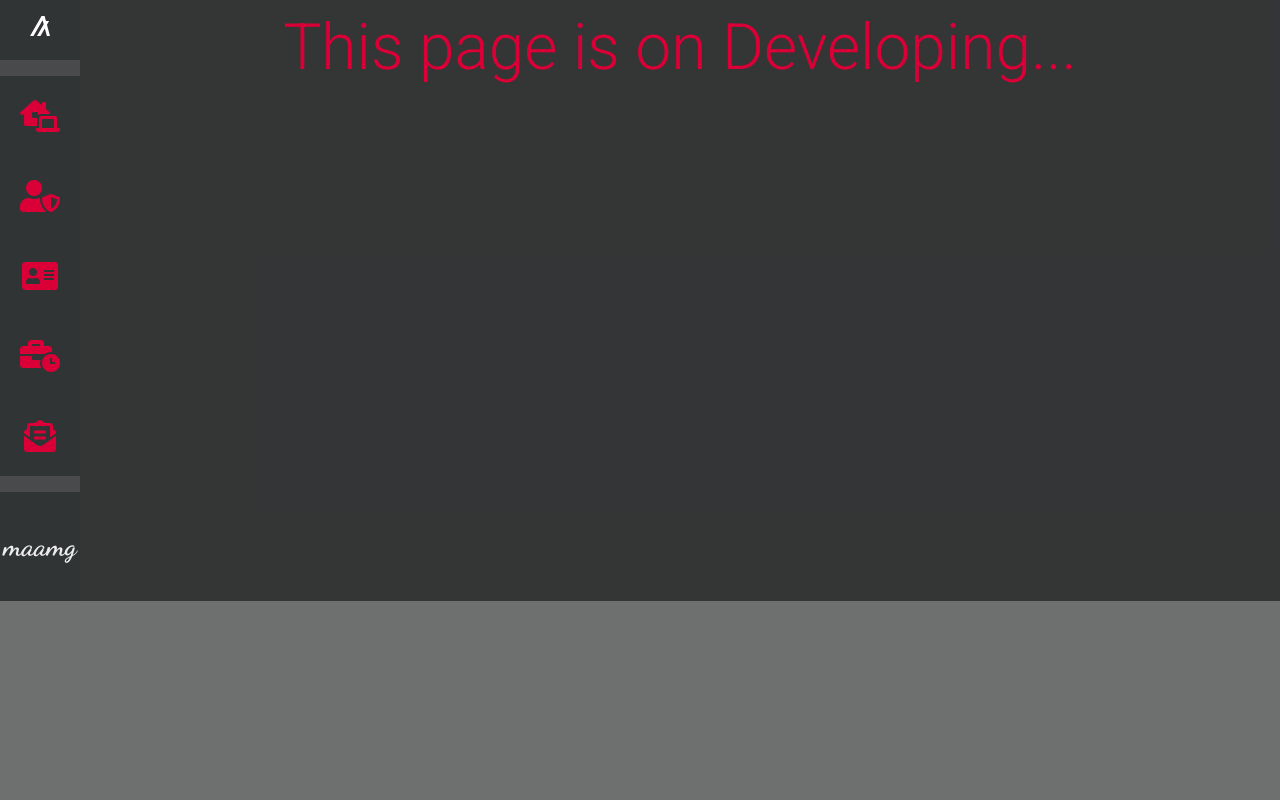
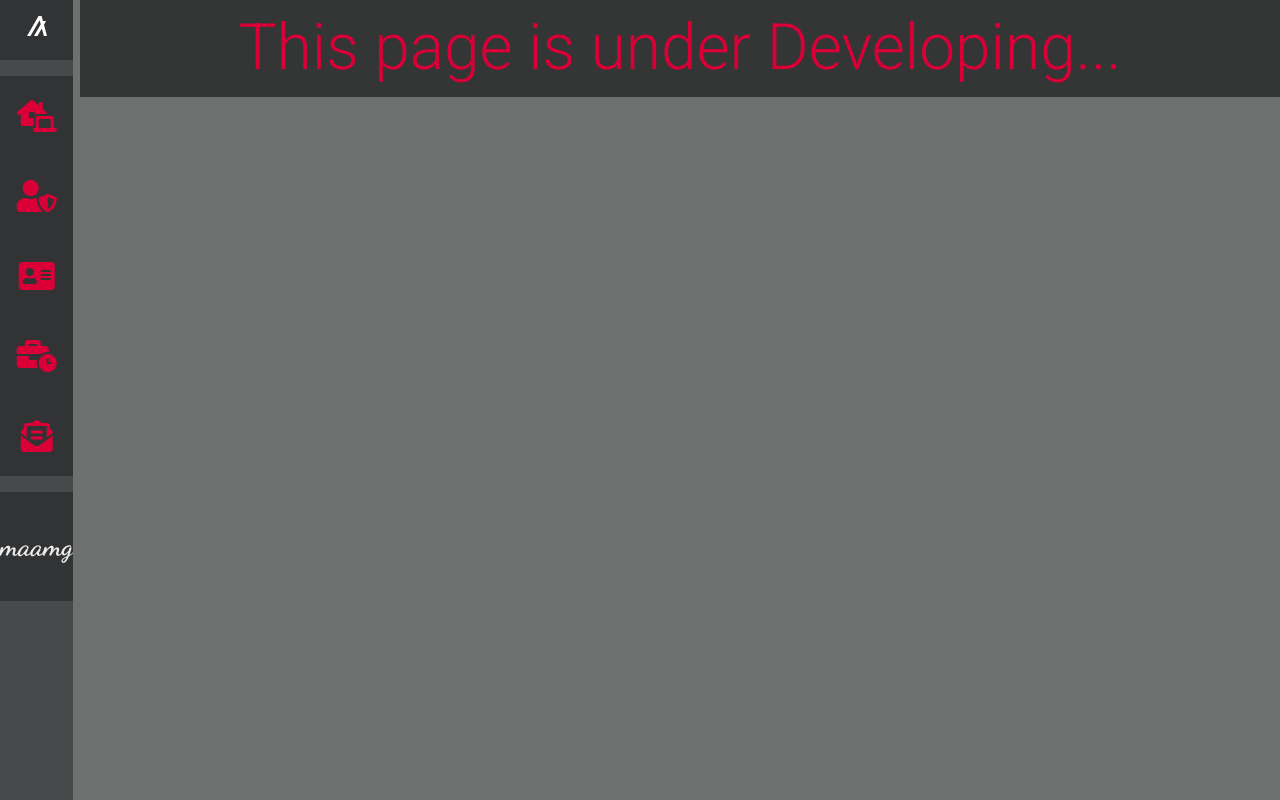
Before and after one commit to maamg/maamg, a plain HTML site: page contact.html in a window 1280 px wide. Drawn offline with Linux system fonts and the light colour scheme.

Commit message:
sidebar problem solved

```diff
--- a/contact.html
+++ b/contact.html
@@ -11,7 +11,7 @@
     <title>Abdul Aziz</title>
 </head>
 <body>
-    <div class="main">
+    <div class="full-content">
         <nav class='text-center bg-tertiary'>
             <div>
                 <svg id="Layer_1" data-name="Layer 1" class="my-1" style="fill:white" xmlns="http://www.w3.org/2000/svg" viewBox="0 0 113 113.4"><title>algorand-algo-logo</title><polygon points="19.6 113.4 36 85 52.4 56.7 68.7 28.3 71.4 23.8 72.6 28.3 77.6 47 72 56.7 55.6 85 39.3 113.4 58.9 113.4 75.3 85 83.8 70.3 87.8 85 95.4 113.4 113 113.4 105.4 85 97.8 56.7 95.8 49.4 108 28.3 90.2 28.3 89.6 26.2 83.4 3 82.6 0 65.5 0 65.1 0.6 49.1 28.3 32.7 56.7 16.4 85 0 113.4 19.6 113.4"/></svg>
@@ -43,8 +43,8 @@
                 <h3>maamg</h3>
             </div>
         </nav>
-        <section class="bg-primary">
-            <h1 class="xxl text-center marker">This page is on Developing...</h1>
+        <section class=" main bg-primary">
+            <h1 class="xxl text-center marker">This page is under Developing...</h1>
         </section>
     </div>
 </body>
--- a/style/style.css
+++ b/style/style.css
@@ -24,11 +24,9 @@ body{
     line-height: 1.6;
     color: #EDEDED;
     background-color: var(--primary-color) ;
-    /* background-image: url(/images/background-image.jpg); */
     background-size: cover;
     background-position: center;
     background-repeat: no-repeat;
-    /* background-attachment: fixed; */
 
 }
 
@@ -61,11 +59,25 @@ img{
 progress{
     width:100%;
 }
+
+.full-content{
+    display: grid;
+    grid-template-columns: 80px auto;
+    position: relative;
+    /* height: 100vh; */
+}
 /* navbar */
 nav{
+    grid-column: 1/2;
+    position:fixed;
     height: 100%;
+    -ms-overflow-style: none;
+    scrollbar-width: none;
+    overflow-y: scroll;
 }
-
+nav::-webkit-scrollbar{
+    display: none;
+}
 nav > div{
     background-color: var(--tertiary-color);
     /* margin: 5px 0; */
@@ -73,14 +85,14 @@ nav > div{
 #Layer_1{
     width: 20px;
 }
-.main{
-    display: grid;
-    grid-template-columns: 80px auto;
-}
+
 nav li h4{
     font-size: 15px;
 }
-
+.main{
+    grid-column: 2/3;
+    position: relative;
+}
 /* hide nav text */
 .home-icon:hover + .hide-1,.home-icon:hover + .hide-2,.home-icon:hover + .hide-3,.home-icon:hover + .hide-4{
     display: block;
@@ -98,7 +110,6 @@ nav li h4{
     background-image: url(/images/Napa-Valley.jpg);
     background-position: 100%;
     background-size: cover;
-    background-color: var(--secondary-color);
 }
 .home h1{
     font-family: 'Courgette', sans;
```
Also changed, not shown: about.html (+2 -2 lines), index.html (+3 -4 lines), portfolio.html (+4 -3 lines), resume.html (+2 -2 lines).
